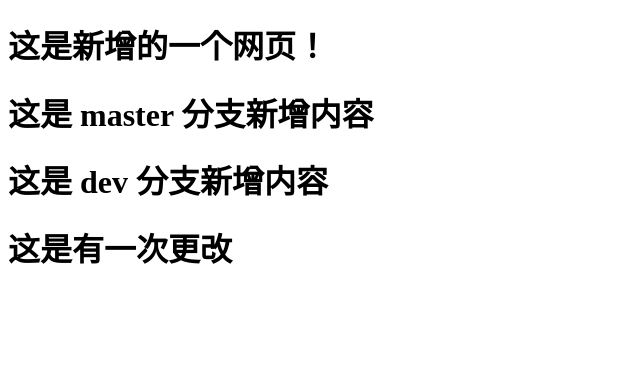
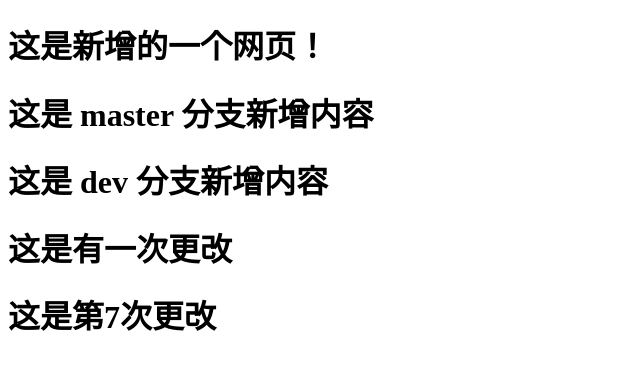
Before and after one commit to hwj0903/test001, a plain HTML site: page index.html in a window 1280 px wide. Shown: the whole page, without its empty margins (0-640 px from the left). Drawn offline with Linux system fonts and the light colour scheme.

Commit message:
这是版本7.0

```diff
--- a/index.html
+++ b/index.html
@@ -11,5 +11,6 @@
     <h1>这是 master 分支新增内容</h1>
     <h1>这是 dev 分支新增内容</h1>
     <h1>这是有一次更改</h1>
+    <h1>这是第7次更改</h1>
 </body>
 </html>
```
